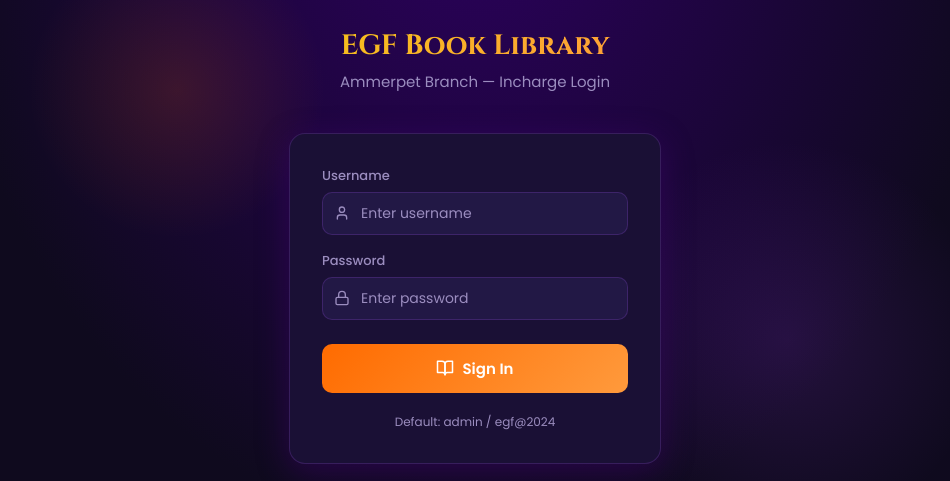
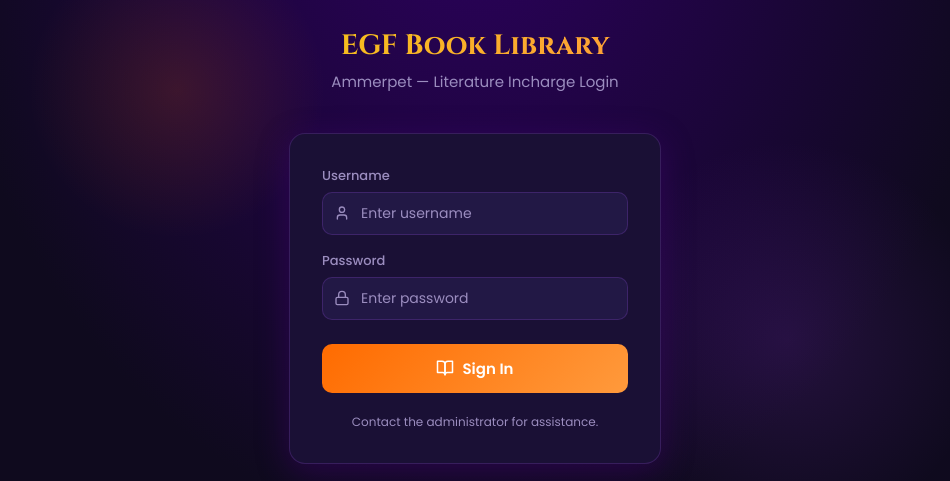
Before and after one commit to panthaganihari1/Egf-library-frontend, a React (Create React App) app: page /login in a window 1280 px wide. Shown: the part 140-621 px from the top of the page, without its empty margins (165-1115 px from the left). Built offline with nearby package versions, Linux system fonts and the light colour scheme.

Commit message:
made the changes

```diff
--- a/src/pages/Login.js
+++ b/src/pages/Login.js
@@ -49,7 +49,7 @@ export default function Login() {
             WebkitBackgroundClip: 'text', WebkitTextFillColor: 'transparent' }}>
             EGF Book Library
           </h1>
-          <p style={{ color: 'var(--text-muted)', fontSize: 15 }}>Ammerpet Branch — Incharge Login</p>
+          <p style={{ color: 'var(--text-muted)', fontSize: 15 }}>Ammerpet — Literature Incharge Login</p>
         </div>
 
         {/* Card */}
@@ -93,7 +93,7 @@ export default function Login() {
           </form>
 
           <p style={{ textAlign:'center', marginTop:20, fontSize:12, color:'var(--text-muted)' }}>
-            Default: admin / egf@2024
+            Contact the administrator for assistance.
           </p>
         </div>
 
```
